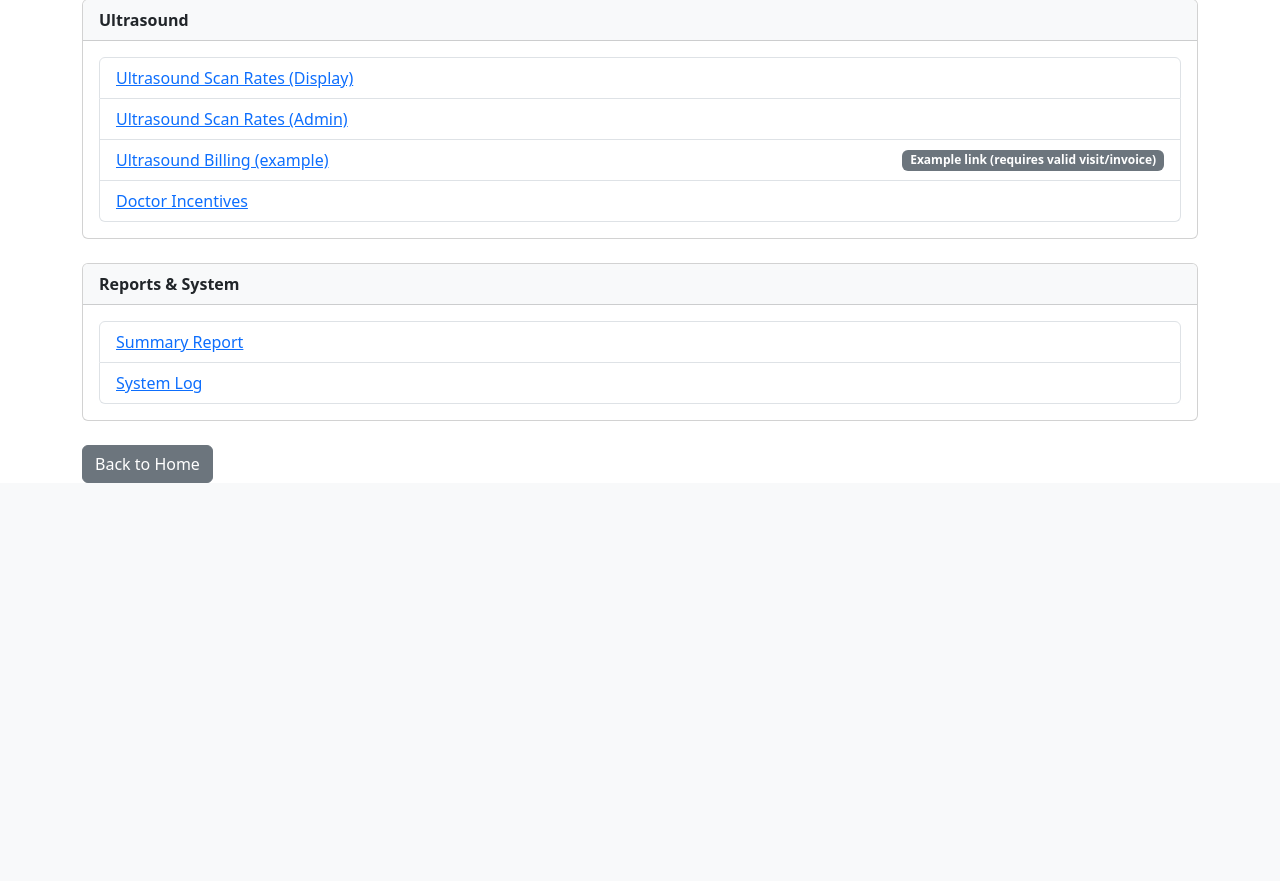
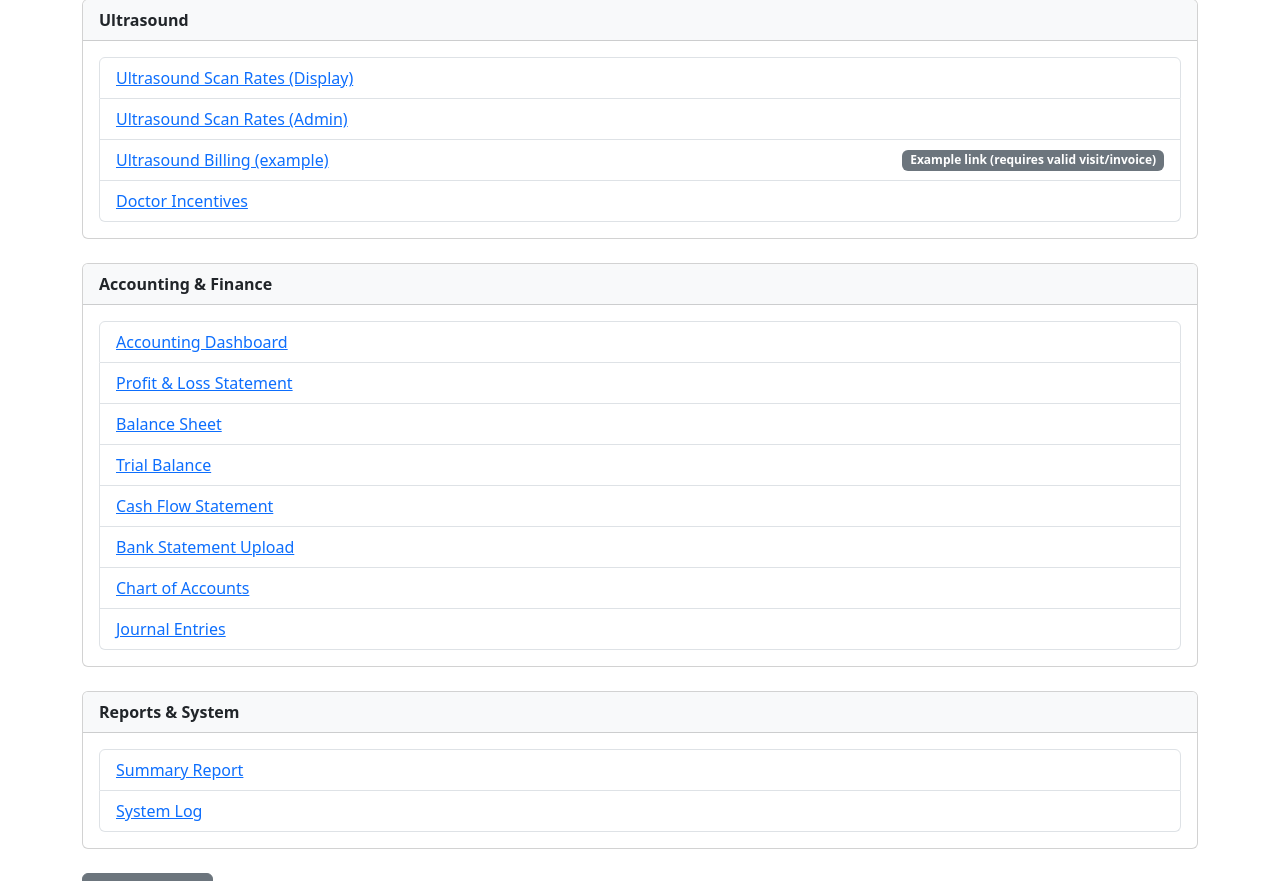
Before and after one commit to saikotam/Ishtah, a PHP site: page /admin.php in a window 1280 px wide. Shown: the part 1099-1980 px from the top of the page. Before the commit the page ends 1582 px from the top, so only its background shows below. Run offline with PHP 8.4, Linux system fonts and the light colour scheme.

Commit message:
Checkpoint before follow-up message
Co-authored-by: saikotamraju54 <saikotamraju54@gmail.com>

```diff
--- a/admin.php
+++ b/admin.php
@@ -28,6 +28,16 @@ $pages = [
         ['Ultrasound Scan Rates (Admin)', 'ultrasound_scan_rates.php'],
         ['Ultrasound Billing (example)', 'ultrasound_billing.php?visit_id=1'],
         ['Doctor Incentives', 'doctor_incentives.php'],
+    ],
+    'Accounting & Finance' => [
+        ['Accounting Dashboard', 'accounting_dashboard.php'],
+        ['Profit & Loss Statement', 'profit_loss_statement.php'],
+        ['Balance Sheet', 'balance_sheet.php'],
+        ['Trial Balance', 'trial_balance.php'],
+        ['Cash Flow Statement', 'cash_flow_statement.php'],
+        ['Bank Statement Upload', 'bank_statement_upload.php'],
+        ['Chart of Accounts', 'chart_of_accounts.php'],
+        ['Journal Entries', 'journal_entries.php'],
     ],
     'Reports & System' => [
         ['Summary Report', 'summary.php'],
```
